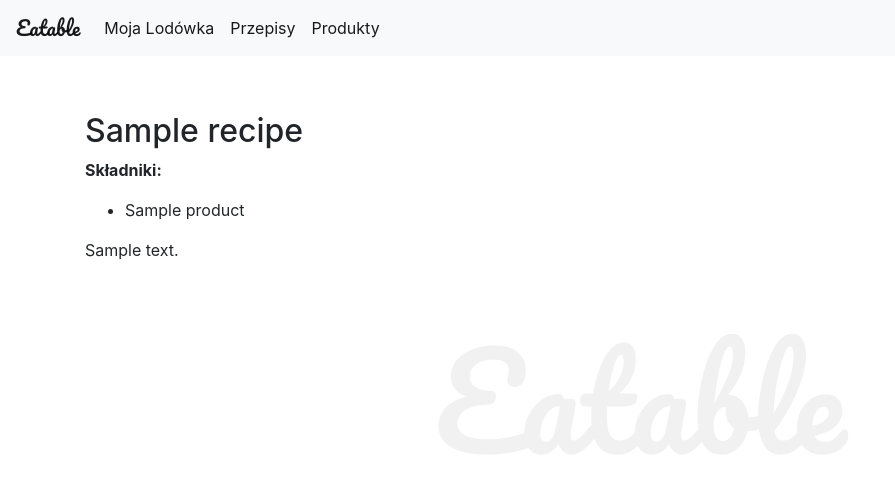
After one commit to tpodkowski/eatable-mvp, a Flask app: page /recipes/1 in a window 1280 px wide. The commit adds this page. Shown: the top 493 px of the page, without its empty margins (0-895 px from the left). Run offline with Flask 2, Linux system fonts and the light colour scheme; tables that the repository leaves empty hold one stand-in row (values such as "Sample post"); some libraries are stand-ins or nearby versions.

Commit message:
Display single recipe.

```diff
--- a/app/routes.py
+++ b/app/routes.py
@@ -14,6 +14,7 @@ def entry():
 def get_products():
   products = Product.query.all()
   return render_template("./products/products.html", products=products)
+
 
 @app.route('/products', methods=['POST'])
 def add_product():
@@ -61,6 +62,16 @@ def add_recipe():
   return redirect("/recipes")
 
 
+@app.route('/recipes/<int:id>', methods=['GET'])
+def get_recipe(id):
+  products = Product.query.all()
+  recipe = Recipe.query.get(id)
+  if recipe is not None:
+    return render_template("./recipes/recipe.html", recipe=recipe, products=products, title="Eatable - {{  }}")
+  else:
+    return redirect('/recipes')
+
+
 @app.route('/ingredients', methods=['GET', 'POST'])
 def get_recipes_by_ingredients():
   products = Product.query.all()
--- a/app/templates/ingredients/ingredients.html
+++ b/app/templates/ingredients/ingredients.html
@@ -34,7 +34,7 @@
     <p class="lead">Wyniki wyszukiwania:</p>
     {% for recipe in recipes %}
       <div class="list-group">
-        <a href="/recipe/{{ recipe.id }}" class="list-group-item list-group-item-action">
+        <a href="{{ url_for('get_recipe', id=recipe.id)}}" class="list-group-item list-group-item-action">
           {{ recipe.name }}
         </a>
       </div>
--- /dev/null
+++ b/app/templates/recipes/recipe.html
@@ -0,0 +1,21 @@
+{% extends "./layouts/layout.html" %}
+
+{% block content %}
+<div class="container">
+  <div>
+    <h2>{{ recipe.name }}</h2>
+    <p>
+      <strong>Składniki:</strong>
+      <ul>
+        {% for product in recipe.products %}
+        <li>{{ product.name }}</li>
+        {% endfor %}
+      </ul>
+    </p>
+    <p>
+      {{ recipe.description }}
+    </p>
+  </div>
+</div>
+
+{% endblock %}
```
